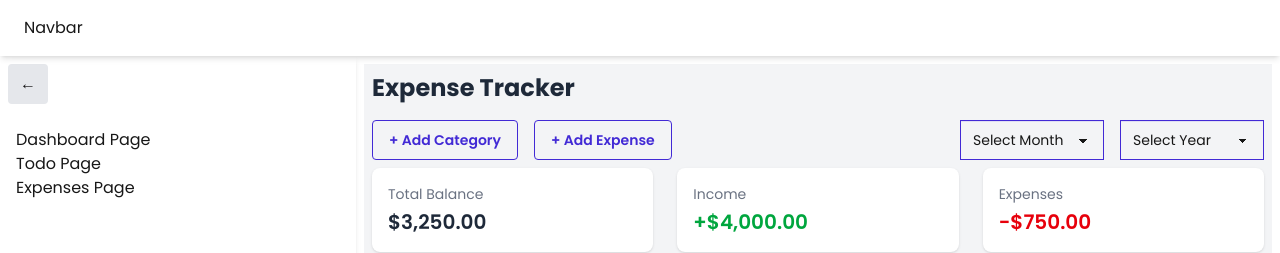
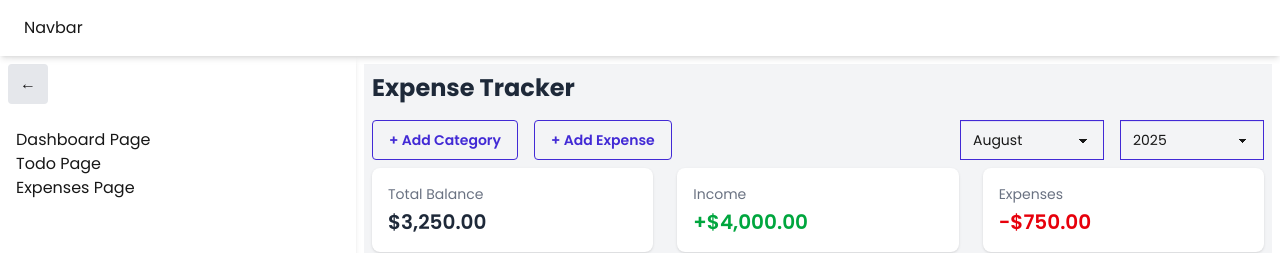
Before and after one commit to KarlStevenRequinto/habbit-management, a Next.js app: page /expenses in a window 1280 px wide. Shown: the top 253 px of the page. Built offline with nearby package versions, Linux system fonts and the light colour scheme.

Commit message:
persist month and year

```diff
--- a/package.json
+++ b/package.json
@@ -9,10 +9,12 @@
     "lint": "next lint"
   },
   "dependencies": {
+    "@reduxjs/toolkit": "^2.8.2",
     "daisyui": "^5.0.50",
     "next": "15.4.5",
     "react": "19.1.0",
     "react-dom": "19.1.0",
+    "react-redux": "^9.2.0",
     "recharts": "^3.1.2"
   },
   "devDependencies": {
--- a/src/app/(main)/expenses/page.tsx
+++ b/src/app/(main)/expenses/page.tsx
@@ -10,7 +10,18 @@ import CardModal from "@/app/components/card-modal";
 import { useViewModel } from "./useViewModel";
 
 const ExpensesPage = () => {
-    const { openCategoryModal, setOpenCategoryModal, openExpenseModal, setOpenExpenseModal, years, months } = useViewModel();
+    const {
+        openCategoryModal,
+        setOpenCategoryModal,
+        openExpenseModal,
+        setOpenExpenseModal,
+        years,
+        months,
+        onMonthChange,
+        onYearChange,
+        selectedMonth,
+        selectedYear,
+    } = useViewModel();
 
     return (
         <MainContainer>
@@ -36,16 +47,24 @@ const ExpensesPage = () => {
                         <div className="flex gap-4">
                             <DropDownSelect
                                 items={months}
+                                value={selectedMonth}
+                                onChange={(e) => {
+                                    onMonthChange(e.target.value);
+                                    e.target.blur();
+                                }}
+                                defaultLabel="Select Month"
                                 className="select select-primary bg-transparent w-36 cursor-pointer"
-                                onChange={(e) => e.target.blur()}
-                                defaultLabel="Select Month"
                             />
 
                             <DropDownSelect
-                                items={years.map(String)}
+                                items={years}
+                                value={selectedYear}
+                                onChange={(e) => {
+                                    onYearChange(e.target.value);
+                                    e.target.blur();
+                                }}
+                                defaultLabel="Select Year"
                                 className="select select-primary bg-transparent w-36 cursor-pointer"
-                                onChange={(e) => e.target.blur()}
-                                defaultLabel="Select Year"
                             />
                         </div>
                     </div>
--- a/src/app/(main)/expenses/useViewModel.ts
+++ b/src/app/(main)/expenses/useViewModel.ts
@@ -1,19 +1,49 @@
 "use client";
-import { useState } from "react";
+import { useState, useMemo, useEffect } from "react";
 
 export const useViewModel = () => {
     const [openCategoryModal, setOpenCategoryModal] = useState(false);
     const [openExpenseModal, setOpenExpenseModal] = useState(false);
+    const MONTH_KEY = "expenses:selectedMonth";
+    const YEAR_KEY = "expenses:selectedYear";
 
-    const years = Array.from({ length: 10 }, (_, i) => new Date().getFullYear() - i);
-    const months = Array.from({ length: 12 }, (_, i) => new Date(0, i).toLocaleString("en-US", { month: "long" }));
+    const now = new Date();
+    const fallbackMonth = now.toLocaleString("en-US", { month: "long" });
+    const fallbackYear = String(now.getFullYear());
+    console.log("Fallback Month:", fallbackMonth);
+    console.log("Fallback Year:", fallbackYear);
+    const [selectedMonth, setSelectedMonth] = useState<string>("");
+    const [selectedYear, setSelectedYear] = useState<string>("");
+
+    const months = useMemo(() => Array.from({ length: 12 }, (_, i) => new Date(0, i).toLocaleString("en-US", { month: "long" })), []);
+    const years = useMemo(() => Array.from({ length: 10 }, (_, i) => String(new Date().getFullYear() - i)), []);
+
+    useEffect(() => {
+        const m = localStorage.getItem(MONTH_KEY) ?? fallbackMonth;
+        const y = localStorage.getItem(YEAR_KEY) ?? fallbackYear;
+        setSelectedMonth(m);
+        setSelectedYear(y);
+    }, []);
+
+    // persist whenever it changes
+    useEffect(() => {
+        if (selectedMonth) localStorage.setItem(MONTH_KEY, selectedMonth);
+    }, [selectedMonth]);
+
+    useEffect(() => {
+        if (selectedYear) localStorage.setItem(YEAR_KEY, selectedYear);
+    }, [selectedYear]);
 
     return {
         openCategoryModal,
         setOpenCategoryModal,
         openExpenseModal,
         setOpenExpenseModal,
+        months,
         years,
-        months,
+        selectedMonth,
+        selectedYear,
+        onMonthChange: (v: string) => setSelectedMonth(v),
+        onYearChange: (v: string) => setSelectedYear(v),
     };
 };
--- a/src/app/components/dropdown-select/index.tsx
+++ b/src/app/components/dropdown-select/index.tsx
@@ -5,18 +5,12 @@ interface DropDownSelectProps {
     defaultLabel?: string;
     className?: string;
     onChange?: (e: React.ChangeEvent<HTMLSelectElement>) => void;
+    value: string | "";
 }
 
-const DropDownSelect = ({ items, defaultLabel, className, onChange }: DropDownSelectProps) => {
+const DropDownSelect = ({ items, defaultLabel, className, value, onChange }: DropDownSelectProps) => {
     return (
-        <select
-            defaultValue={defaultLabel}
-            className={className}
-            onChange={() => {
-                onChange;
-            }}
-            style={{ borderRadius: "0px" }}
-        >
+        <select value={value} defaultValue={defaultLabel} className={className} onChange={onChange} style={{ borderRadius: "0px" }}>
             <option disabled>{defaultLabel}</option>
             {items.map((item, idx) => (
                 <option key={idx} value={item}>
--- /dev/null
+++ b/src/app/store/index.ts
@@ -0,0 +1,10 @@
+import { configureStore } from "@reduxjs/toolkit";
+
+export const store = configureStore({
+    reducer: {
+        // Add your reducers here
+    },
+});
+
+export type RootState = ReturnType<typeof store.getState>;
+export type AppDispatch = typeof store.dispatch;
```
Also changed, not shown: 1 other file (tests, documents, lock files or other folders).
